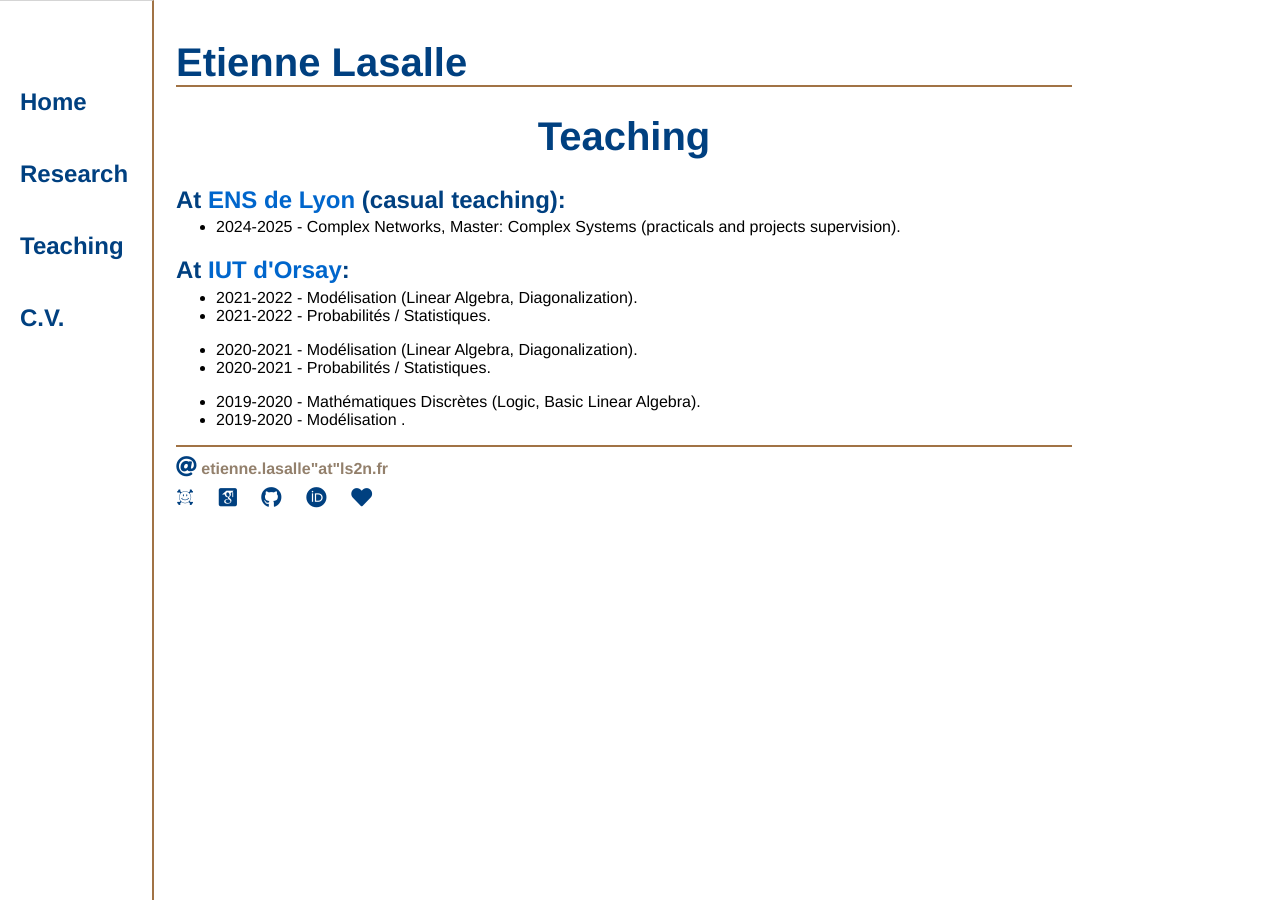
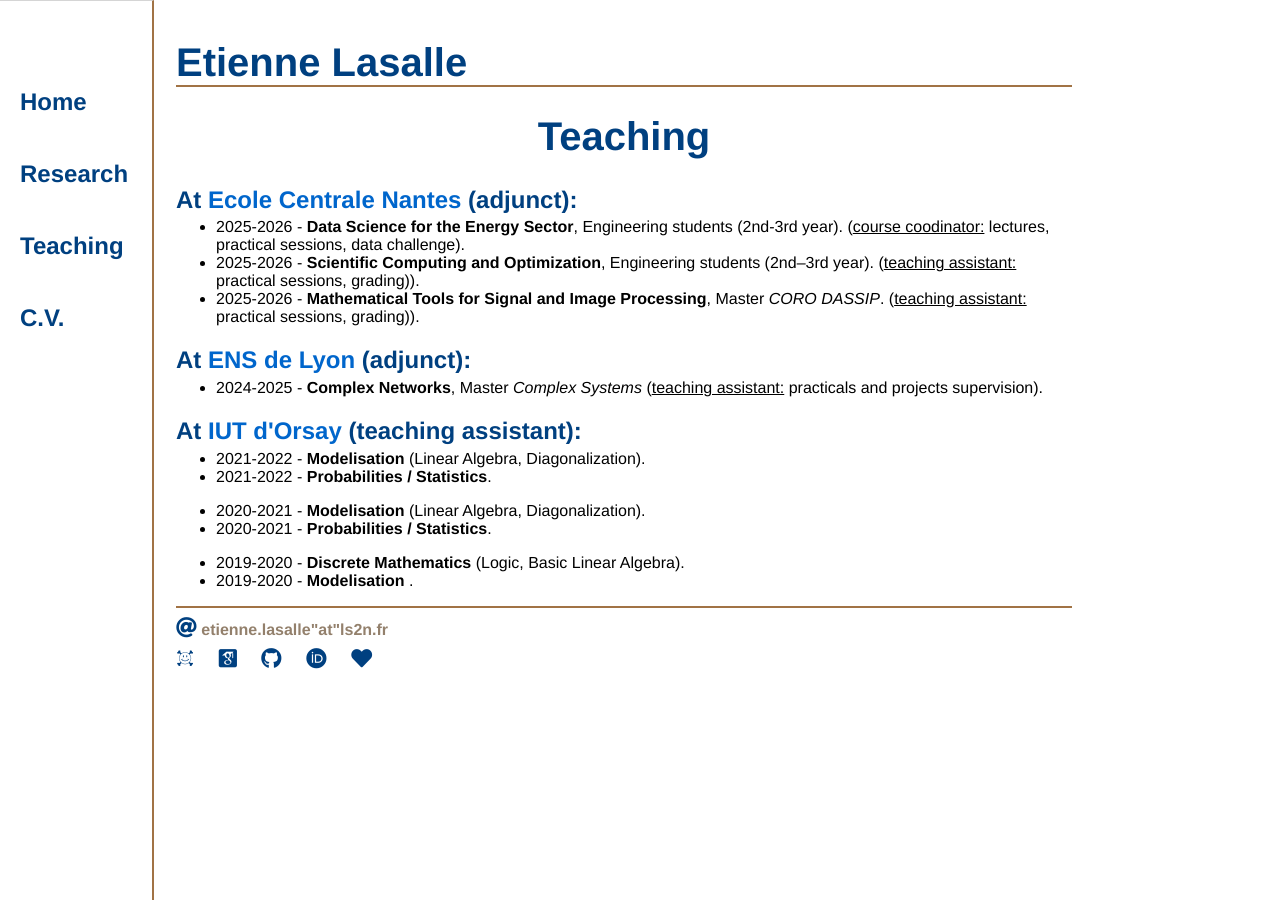
Before and after one commit to elasalle/elasalle.github.io, a Jekyll site: the page built from teaching/index.html, in a window 1280 px wide. Built offline with Jekyll 4.4.1, drawn with Linux system fonts in a browser that asks for light colours; some web fonts are replaced.

Commit message:
update cv, teaching and research presentation

```diff
--- a/index.html
+++ b/index.html
@@ -35,9 +35,10 @@ title: Etienne Lasalle
 	<h2 class="title2">Research Interests</h2>
 	<ul class="normalsize">
 		<li>Graph data</li>
+		<li>Statistics</li>
+		<li>Data compression, dimensionality reduction, sketching, computational statistics</li>
+		<li>Statistical testing (two-sample tests, multi-tests)</li>
 		<li>Signal processing on graphs</li>
-		<li>Data compression, dimensionality reduction, sketching</li>
-		<li>Statistical testing (two-sample tests, multi-tests)</li>
 		<li>Shift detection, anomaly detection</li>
 		<li>Topological data analysis (TDA)</li>
 	</ul>
--- a/research/index.html
+++ b/research/index.html
@@ -7,7 +7,8 @@ title: Etienne Lasalle, Research
 	<p class="normalsize center"> My research focuses on <b>statistics related to graph-structured data</b>. During my thesis, I developed and studied
 tools for multi-scale graph comparisons as well as statistical comparisons of graphs samples, with applications
 in neural networks learning. <br>
-More recently, my work lies into the filed of <b>signal processing</b>. I have study various aspects of graph data compression. I also exploit graph structures for applications in epidemiology and neuroscience
+More recently, my work lies into the filed of <b>signal processing</b>. I have study various aspects of graph data compression.
+I also exploit graph structures using signal processing for applications in epidemiology and neuroscience.
 	</p>
 <div class="pagenav">
   <a class="button button_pagenav" href="#publications">Publications</a>
--- a/teaching/index.html
+++ b/teaching/index.html
@@ -4,22 +4,31 @@ title: Etienne Lasalle, Teaching
 ---
 <div class="blurb">
     <h1 class="title1">Teaching</h1>
-    <h2 class="title2"> At <a href="https://www.iut-orsay.universite-paris-saclay.fr/">ENS de Lyon</a> (casual teaching):</h2>
+
+
+    <h2 class="title2"> At <a href="https://www.ec-nantes.fr/">Ecole Centrale Nantes</a> (adjunct):</h2>
   <ul class="normalsize">
-        <li> 2024-2025  -  Complex Networks, Master: Complex Systems (practicals and projects supervision).</li>
+        <li> 2025-2026  -  <b>Data Science for the Energy Sector</b>, Engineering students (2nd-3rd year). (<u>course coodinator:</u> lectures, practical sessions, data challenge).</li>
+        <li> 2025-2026  -  <b>Scientific Computing and Optimization</b>, Engineering students (2nd–3rd year). (<u>teaching assistant:</u> practical sessions, grading)).</li>
+        <li> 2025-2026  -  <b>Mathematical Tools for Signal and Image Processing</b>, Master <i>CORO DASSIP</i>. (<u>teaching assistant:</u> practical sessions, grading)).</li>
     </ul>
 
-    <h2 class="title2"> At <a href="https://www.iut-orsay.universite-paris-saclay.fr/">IUT d'Orsay</a>:</h2>
+    <h2 class="title2"> At <a href="https://www.iut-orsay.universite-paris-saclay.fr/">ENS de Lyon</a> (adjunct):</h2>
+  <ul class="normalsize">
+        <li> 2024-2025  -  <b>Complex Networks</b>, Master <i>Complex Systems</i> (<u>teaching assistant:</u> practicals and projects supervision).</li>
+    </ul>
+
+    <h2 class="title2"> At <a href="https://www.iut-orsay.universite-paris-saclay.fr/">IUT d'Orsay</a> (teaching assistant):</h2>
 	<ul class="normalsize">
-        <li> 2021-2022  -  Modélisation (Linear Algebra, Diagonalization).</li>
-        <li> 2021-2022  -  Probabilités / Statistiques.</li>
+        <li> 2021-2022  -  <b>Modelisation</b> (Linear Algebra, Diagonalization).</li>
+        <li> 2021-2022  -  <b>Probabilities / Statistics</b>.</li>
     </ul>
   <ul class="normalsize">
-        <li> 2020-2021  -  Modélisation (Linear Algebra, Diagonalization).</li>
-	      <li> 2020-2021  -  Probabilités / Statistiques.</li>
+        <li> 2020-2021  -  <b>Modelisation</b> (Linear Algebra, Diagonalization).</li>
+	      <li> 2020-2021  -  <b>Probabilities / Statistics</b>.</li>
       </ul>
   <ul class="normalsize">
-        <li> 2019-2020  -  Mathématiques Discrètes (Logic, Basic Linear Algebra).</li>
-        <li> 2019-2020  -  Modélisation .</li>
+        <li> 2019-2020  -  <b>Discrete Mathematics</b> (Logic, Basic Linear Algebra).</li>
+        <li> 2019-2020  -  <b>Modelisation</b> .</li>
     </ul>
 </div><!-- /.blurb -->
```
Also changed, not shown: 1 other file.
